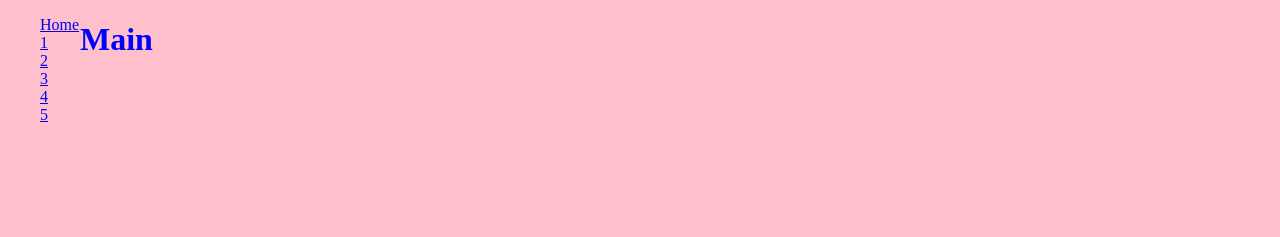
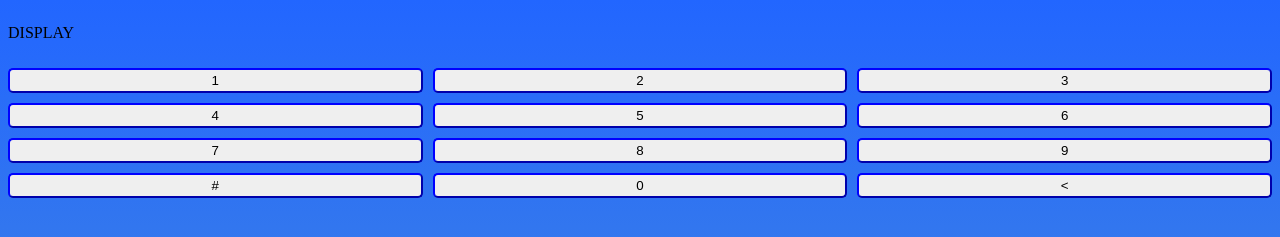
Before and after one commit to LggmBr/fullStackTest, a website: page public/index.html in a window 1280 px wide. Drawn offline with Linux system fonts and the light colour scheme.

Commit message:
Started development of some sort of keypad lock system.

```diff
--- a/public/index.html
+++ b/public/index.html
@@ -7,18 +7,22 @@
     <link href="style.css" rel="stylesheet">
   </head>
   <body>
-    <nav>
-      <ul>
-        <li><a href="/">Home</a></li>
-        <li><a href="#">1</a></li>
-        <li><a href="#">2</a></li>
-        <li><a href="#">3</a></li>
-        <li><a href="#">4</a></li>
-        <li><a href="#">5</a></li>
-      </ul>
-    </nav>
-    <main>
-      <h1>Main</h1>
-    </main>
-  </body>
+    <div class="main-grid">
+      <p class="display box">
+        DISPLAY
+      </p>
+      <button type="button" class="button box" id="1">1</button>
+      <button type="button" class="button box" id="2">2</button>
+      <button type="button" class="button box" id="3">3</button>
+      <button type="button" class="button box" id="4">4</button>
+      <button type="button" class="button box" id="5">5</button>
+      <button type="button" class="button box" id="6">6</button>
+      <button type="button" class="button box" id="7">7</button>
+      <button type="button" class="button box" id="8">8</button>
+      <button type="button" class="button box" id="9">9</button>
+      <button type="button" class="button box" id="hash">#</button>
+      <button type="button" class="button box" id="0">0</button>
+      <button type="button" class="button box" id="backspace">&lt</button>
+    </div>
+ </body>
 </html>
--- a/public/style.css
+++ b/public/style.css
@@ -3,16 +3,29 @@
   * padding: none;
   * border: none;
 }
+html {
+  margin:0;
+}
 body {
-  background-color:pink;
+  background-image: linear-gradient(#2266ff, #3377ee)
+}
+.main-grid {
+  height: 100%;
+  width: 100%;
+  gap: 10px 10px;
   display: grid;
-  grid-template-columns: 80px 1fr;
-  margin: 0px;
+  grid-template-columns: 1fr 1fr 1fr;
+  grid-template-rows: 2fr 1fr 1fr 1fr 1fr 1fr
 }
-h1 {
-  color:blue;
+.button {
+  height: auto;
+  width: auto;
 }
-ul, li {
-  list-style: none;
-
+.display {
+  grid-column: 1 / span 3;
 }
+.box {
+  border-color: blue;
+  border-radius: 5px;
+  border-width: 2px;
+}
```
